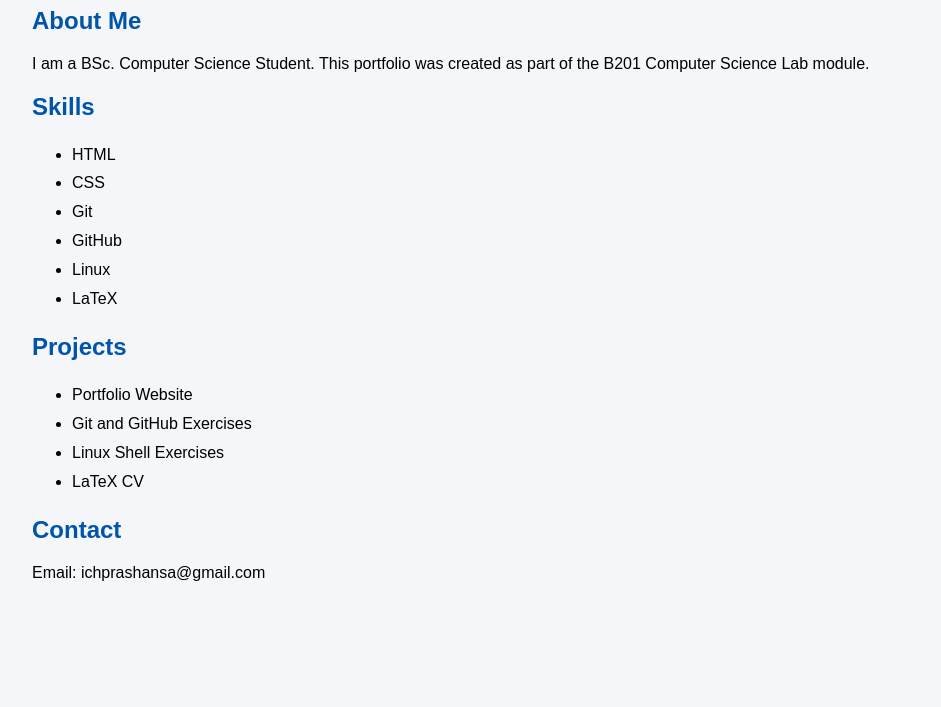
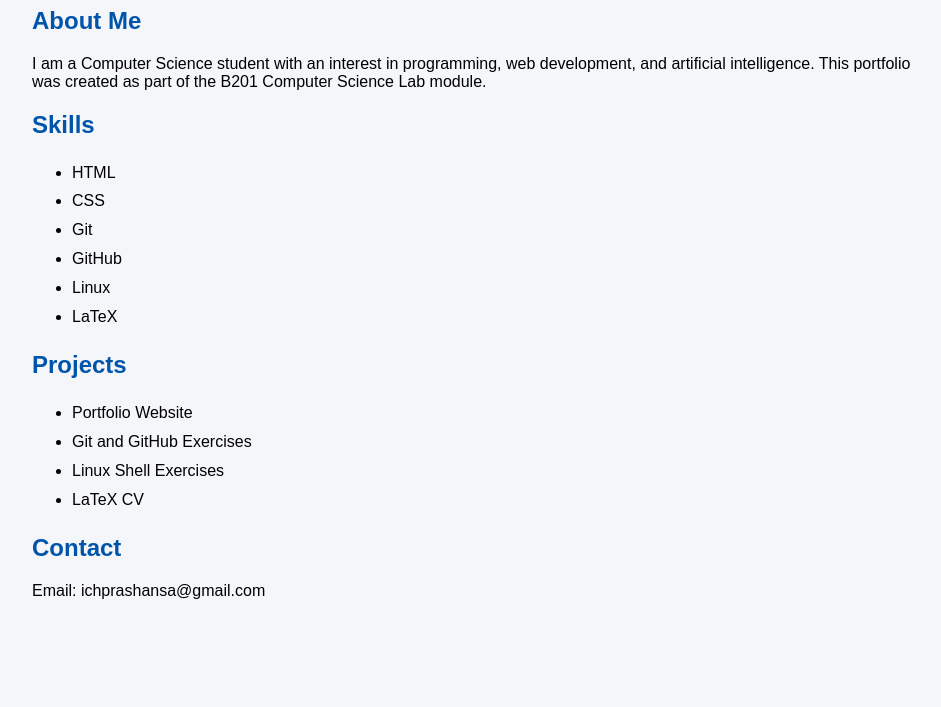
Before and after one commit to prashansa657/prashansa657.github.io, a plain HTML site: page index.html in a window 1280 px wide. Shown: the part 93-800 px from the top of the page, without its empty margins (158-1099 px from the left). Drawn offline with Linux system fonts and the light colour scheme.

Commit message:
Update index.html

```diff
--- a/index.html
+++ b/index.html
@@ -11,7 +11,7 @@
 
 <h2>About Me</h2>
 <p>
-I am a BSc. Computer Science Student.
+I am a Computer Science student with an interest in programming, web development, and artificial intelligence.
 This portfolio was created as part of the B201 Computer Science Lab module.
 </p>
 
```
